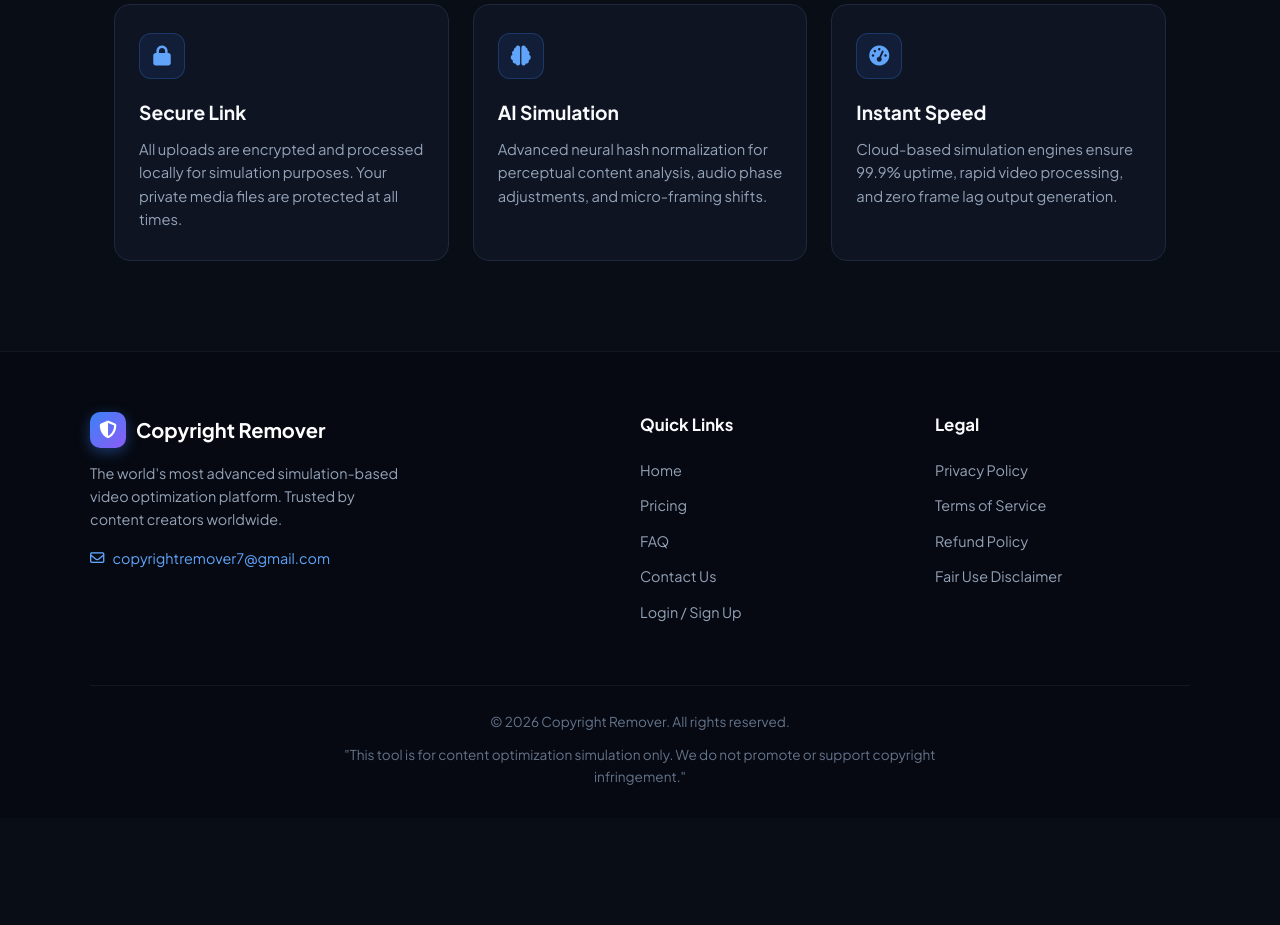
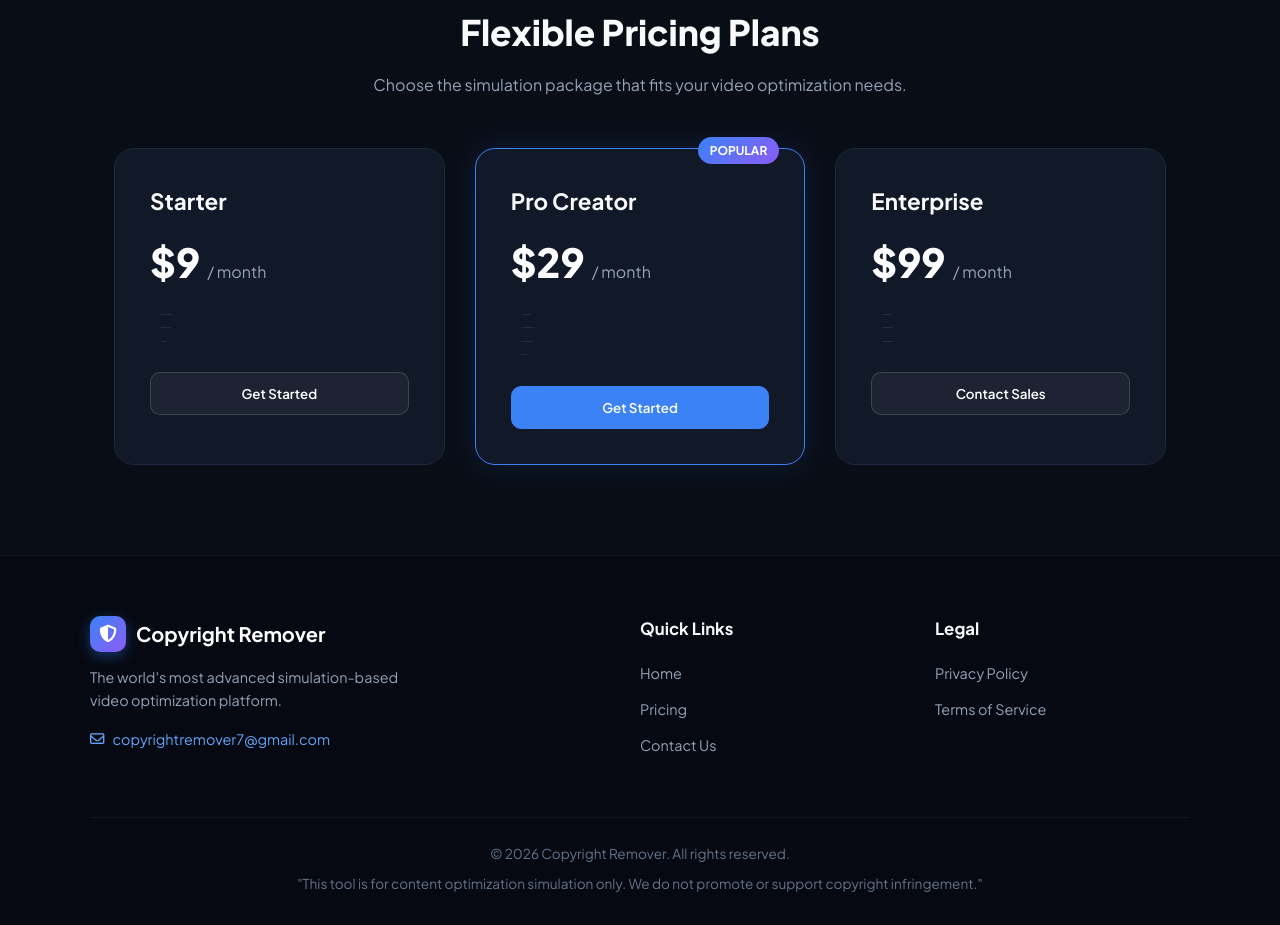
Before and after one commit to rakeshkumar95893/copy-right, a plain HTML site: page index.html in a window 1280 px wide. Shown: the part 1009-1934 px from the top of the page. Before the commit the page ends 1827 px from the top, so only its background shows below. Drawn offline with Linux system fonts and the light colour scheme.

Commit message:
Update index.html

```diff
--- a/index.html
+++ b/index.html
@@ -4,8 +4,7 @@
     <meta charset="UTF-8">
     <meta name="viewport" content="width=device-width, initial-scale=1.0">
     <title>Copyright Remover Tool 2026 | AI Video Optimization</title>
-    <link rel="preconnect" href="https://fonts.googleapis.com">
-    <link rel="preconnect" href="https://fonts.gstatic.com" crossorigin>
+    <!-- Fonts & Icons -->
     <link href="https://fonts.googleapis.com/css2?family=Plus+Jakarta+Sans:wght@400;500;600;700;800&display=swap" rel="stylesheet">
     <link rel="stylesheet" href="https://cdnjs.cloudflare.com/ajax/libs/font-awesome/6.4.0/css/all.min.css">
     <style>
@@ -26,6 +25,7 @@
             padding: 0;
             box-sizing: border-box;
             font-family: var(--font-main);
+            scroll-behavior: smooth;
         }
 
         body {
@@ -35,7 +35,6 @@
             line-height: 1.6;
         }
 
-        /* Ambient glowing background circles */
         .glow-sphere {
             position: fixed;
             width: 500px;
@@ -49,7 +48,6 @@
         .glow-1 { top: -100px; left: -100px; }
         .glow-2 { top: 40%; right: -150px; background: radial-gradient(circle, rgba(139, 92, 246, 0.12), transparent 70%); }
 
-        /* Navigation */
         header {
             position: sticky;
             top: 0;
@@ -123,10 +121,8 @@
         .nav-btn:hover {
             background: #fff;
             color: #090d16 !important;
-            box-shadow: 0 0 15px rgba(255, 255, 255, 0.3);
         }
 
-        /* Hero Section */
         .hero {
             position: relative;
             z-index: 1;
@@ -150,17 +146,11 @@
             margin-bottom: 24px;
         }
 
-        .badge-pill i {
-            font-size: 0.75rem;
-            color: #38bdf8;
-        }
-
         .hero h1 {
             font-size: clamp(2.3rem, 5vw, 3.4rem);
             line-height: 1.15;
             font-weight: 800;
             margin-bottom: 18px;
-            letter-spacing: -0.02em;
         }
 
         .gradient-text {
@@ -176,7 +166,6 @@
             margin: 0 auto 36px;
         }
 
-        /* Social Proof Stats */
         .stats-bar {
             display: flex;
             justify-content: center;
@@ -193,11 +182,8 @@
             color: #cbd5e1;
         }
 
-        .stat-item i {
-            color: #fbbf24;
-        }
+        .stat-item i { color: #fbbf24; }
 
-        /* Main Uploader Box */
         .uploader-card {
             background: var(--card-bg);
             border: 1px solid var(--card-border);
@@ -205,8 +191,7 @@
             padding: 40px;
             max-width: 640px;
             margin: 0 auto 60px;
-            box-shadow: 0 20px 40px rgba(0, 0, 0, 0.5), inset 0 1px 0 rgba(255, 255, 255, 0.05);
-            position: relative;
+            box-shadow: 0 20px 40px rgba(0, 0, 0, 0.5);
         }
 
         .upload-area {
@@ -216,13 +201,11 @@
             padding: 45px 20px;
             cursor: pointer;
             transition: all 0.3s ease;
-            position: relative;
         }
 
-        .upload-area:hover, .upload-area.dragover {
+        .upload-area:hover {
             border-color: #3b82f6;
             background: rgba(59, 130, 246, 0.05);
-            transform: translateY(-2px);
         }
 
         .upload-icon {
@@ -242,18 +225,14 @@
             font-size: 0.88rem;
             color: var(--text-muted);
             text-transform: uppercase;
-            letter-spacing: 0.05em;
         }
 
-        .file-input {
-            display: none;
-        }
+        .file-input { display: none; }
 
         .file-status {
             margin-top: 15px;
             font-size: 0.9rem;
             color: #38bdf8;
-            font-weight: 500;
             display: none;
         }
 
@@ -269,24 +248,19 @@
             font-weight: 700;
             cursor: pointer;
             transition: all 0.3s ease;
-            box-shadow: 0 10px 25px rgba(37, 99, 235, 0.35);
             display: flex;
             align-items: center;
             justify-content: center;
             gap: 10px;
         }
 
-        .btn-action:hover {
-            opacity: 0.95;
-            transform: translateY(-2px);
-            box-shadow: 0 14px 28px rgba(37, 99, 235, 0.45);
-        }
+        .btn-action:hover { opacity: 0.95; transform: translateY(-2px); }
 
-        /* Progress Bar */
         .progress-wrapper {
             margin-top: 20px;
             display: none;
         }
+
         .progress-bar-container {
             width: 100%;
             height: 8px;
@@ -295,12 +269,14 @@
             overflow: hidden;
             margin-bottom: 8px;
         }
+
         .progress-bar-fill {
             width: 0%;
             height: 100%;
             background: linear-gradient(90deg, #3b82f6, #06b6d4, #10b981);
             transition: width 0.3s ease;
         }
+
         .progress-text {
             font-size: 0.85rem;
             color: var(--text-muted);
@@ -308,54 +284,97 @@
             justify-content: space-between;
         }
 
-        /* Feature Cards */
-        .features-grid {
+        /* Pricing Section */
+        .pricing-section {
             max-width: 1100px;
             margin: 0 auto 90px;
             padding: 0 24px;
-            display: grid;
-            grid-template-columns: repeat(auto-fit, minmax(280px, 1fr));
-            gap: 24px;
+            text-align: center;
         }
 
-        .feature-card {
-            background: rgba(17, 24, 39, 0.7);
-            border: 1px solid var(--card-border);
-            border-radius: 16px;
-            padding: 28px 24px;
-            text-align: left;
-            transition: transform 0.3s ease, border-color 0.3s ease;
+        .pricing-section h2 {
+            font-size: 2.2rem;
+            font-weight: 800;
+            margin-bottom: 12px;
         }
 
-        .feature-card:hover {
-            transform: translateY(-4px);
-            border-color: rgba(99, 102, 241, 0.4);
+        .pricing-section p {
+            color: var(--text-muted);
+            margin-bottom: 50px;
         }
 
-        .feature-icon-box {
-            width: 46px;
-            height: 46px;
-            border-radius: 12px;
-            background: rgba(59, 130, 246, 0.1);
-            border: 1px solid rgba(59, 130, 246, 0.25);
+        .pricing-grid {
+            display: grid;
+            grid-template-columns: repeat(auto-fit, minmax(300px, 1fr));
+            gap: 30px;
+            text-align: left;
+        }
+
+        .pricing-card {
+            background: var(--card-bg);
+            border: 1px solid var(--card-border);
+            border-radius: 20px;
+            padding: 35px;
+            position: relative;
+        }
+
+        .pricing-card.popular {
+            border-color: #3b82f6;
+            box-shadow: 0 0 30px rgba(59, 130, 246, 0.15);
+        }
+
+        .popular-badge {
+            position: absolute;
+            top: -12px;
+            right: 25px;
+            background: linear-gradient(135deg, #3b82f6, #8b5cf6);
+            color: #fff;
+            font-size: 0.75rem;
+            font-weight: 700;
+            padding: 4px 12px;
+            border-radius: 20px;
+        }
+
+        .pricing-card h3 { font-size: 1.4rem; margin-bottom: 10px; }
+        .price { font-size: 2.5rem; font-weight: 800; color: #fff; margin-bottom: 20px; }
+        .price span { font-size: 1rem; color: var(--text-muted); font-weight: 400; }
+
+        .pricing-features {
+            list-style: none;
+            margin-bottom: 30px;
+        }
+
+        .pricing-features li {
+            margin-bottom: 12px;
+            color: var(--text-muted);
+            font-size: 0.95px;
             display: flex;
             align-items: center;
-            justify-content: center;
-            color: #60a5fa;
-            font-size: 1.25rem;
-            margin-bottom: 18px;
+            gap: 10px;
         }
 
-        .feature-card h3 {
-            font-size: 1.2rem;
-            font-weight: 700;
-            margin-bottom: 10px;
+        .pricing-features li i { color: #10b981; }
+
+        .btn-pricing {
+            width: 100%;
+            padding: 12px;
+            border-radius: 10px;
+            border: 1px solid rgba(255, 255, 255, 0.15);
+            background: rgba(255, 255, 255, 0.05);
+            color: #fff;
+            font-weight: 600;
+            cursor: pointer;
+            transition: 0.2s;
         }
 
-        .feature-card p {
-            color: var(--text-muted);
-            font-size: 0.92rem;
-            line-height: 1.6;
+        .pricing-card.popular .btn-pricing {
+            background: #3b82f6;
+            border-color: #3b82f6;
+        }
+
+        .pricing-card .btn-pricing:hover {
+            background: #fff;
+            color: #000;
         }
 
         /* Footer */
@@ -375,98 +394,35 @@
         }
 
         @media (max-width: 768px) {
-            .footer-container {
-                grid-template-columns: 1fr;
-                gap: 30px;
-            }
-            .nav-links {
-                display: none;
-            }
+            .footer-container { grid-template-columns: 1fr; gap: 30px; }
+            .nav-links { display: none; }
         }
 
-        .footer-brand p {
-            color: var(--text-muted);
-            font-size: 0.9rem;
-            margin-top: 14px;
-            max-width: 320px;
-        }
-
-        .footer-contact {
-            margin-top: 16px;
-            color: #60a5fa;
-            font-size: 0.9rem;
-            display: flex;
-            align-items: center;
-            gap: 8px;
-        }
-
-        .footer-column h4 {
-            color: #f8fafc;
-            font-size: 1.05rem;
-            margin-bottom: 18px;
-            font-weight: 700;
-        }
-
-        .footer-column ul {
-            list-style: none;
-        }
-
-        .footer-column ul li {
-            margin-bottom: 10px;
-        }
-
-        .footer-column ul li a {
-            color: var(--text-muted);
-            text-decoration: none;
-            font-size: 0.9rem;
-            transition: color 0.2s ease;
-        }
-
-        .footer-column ul li a:hover {
-            color: #fff;
-        }
-
-        .footer-bottom {
-            max-width: 1100px;
-            margin: 0 auto;
-            padding-top: 25px;
-            border-top: 1px solid rgba(255, 255, 255, 0.05);
-            display: flex;
-            flex-direction: column;
-            align-items: center;
-            gap: 12px;
-            text-align: center;
-        }
-
-        .footer-bottom p {
-            font-size: 0.85rem;
-            color: #64748b;
-        }
-
-        .disclaimer-box {
-            font-size: 0.8rem;
-            color: #475569;
-            max-width: 680px;
-        }
+        .footer-brand p { color: var(--text-muted); font-size: 0.9rem; margin-top: 14px; max-width: 320px; }
+        .footer-contact { margin-top: 16px; color: #60a5fa; font-size: 0.9rem; display: flex; align-items: center; gap: 8px; }
+        .footer-column h4 { color: #f8fafc; font-size: 1.05rem; margin-bottom: 18px; font-weight: 700; }
+        .footer-column ul { list-style: none; }
+        .footer-column ul li { margin-bottom: 10px; }
+        .footer-column ul li a { color: var(--text-muted); text-decoration: none; font-size: 0.9rem; transition: color 0.2s; }
+        .footer-column ul li a:hover { color: #fff; }
+        .footer-bottom { max-width: 1100px; margin: 0 auto; padding-top: 25px; border-top: 1px solid rgba(255, 255, 255, 0.05); text-align: center; }
+        .footer-bottom p { font-size: 0.85rem; color: #64748b; }
+        .disclaimer-box { font-size: 0.8rem; color: #475569; margin-top: 8px; }
     </style>
 </head>
 <body>
 
-    <!-- Ambient glowing backgrounds -->
     <div class="glow-sphere glow-1"></div>
     <div class="glow-sphere glow-2"></div>
 
-    <!-- Navigation Header -->
     <header>
         <div class="nav-container">
             <a href="#" class="logo">
-                <div class="logo-icon">
-                    <i class="fa-solid fa-shield-halved"></i>
-                </div>
+                <div class="logo-icon"><i class="fa-solid fa-shield-halved"></i></div>
                 <span>Copyright Remover</span>
             </a>
             <ul class="nav-links">
-                <li><a href="#home">Home</a></li>
+                <li><a href="#">Home</a></li>
                 <li><a href="#pricing">Pricing</a></li>
                 <li><a href="#contact">Contact</a></li>
                 <li><a href="#login" class="nav-btn">Log In / Sign Up</a></li>
@@ -474,7 +430,6 @@
         </div>
     </header>
 
-    <!-- Main Hero Section -->
     <main>
         <section class="hero" id="home">
             <div class="badge-pill">
@@ -482,50 +437,28 @@
                 <span>New AI Engine 2.0 Live</span>
             </div>
 
-            <h1>
-                Copyright Remover <br>
-                <span class="gradient-text">Simulation Instantly</span>
-            </h1>
+            <h1>Copyright Remover <br><span class="gradient-text">Simulation Instantly</span></h1>
+            <p>Professional AI deep-clean technology. Upload your video below to simulate advanced content optimization and perceptual hash modification.</p>
 
-            <p>
-                Professional AI deep-clean technology. Upload your video below to simulate advanced content optimization and perceptual hash modification.
-            </p>
-
-            <!-- Social Proof Statistics -->
             <div class="stats-bar">
-                <div class="stat-item">
-                    <i class="fa-solid fa-users"></i>
-                    <span><strong>20k+</strong> Trusted Users</span>
-                </div>
-                <div class="stat-item">
-                    <i class="fa-solid fa-film"></i>
-                    <span><strong>50k+</strong> Videos Processed</span>
-                </div>
-                <div class="stat-item">
-                    <i class="fa-solid fa-star"></i>
-                    <span><strong>4.9/5</strong> Rating</span>
-                </div>
+                <div class="stat-item"><i class="fa-solid fa-users"></i><span><strong>20k+</strong> Trusted Users</span></div>
+                <div class="stat-item"><i class="fa-solid fa-film"></i><span><strong>50k+</strong> Videos Processed</span></div>
+                <div class="stat-item"><i class="fa-solid fa-star"></i><span><strong>4.9/5</strong> Rating</span></div>
             </div>
 
-            <!-- Upload Box Component -->
             <div class="uploader-card">
                 <input type="file" id="videoFileInput" class="file-input" accept="video/mp4,video/avi,video/mkv,video/mov,video/webm">
-
                 <div class="upload-area" id="dropZone" onclick="document.getElementById('videoFileInput').click()">
-                    <div class="upload-icon">
-                        <i class="fa-solid fa-cloud-arrow-up"></i>
-                    </div>
+                    <div class="upload-icon"><i class="fa-solid fa-cloud-arrow-up"></i></div>
                     <div class="upload-title">Upload your video</div>
                     <div class="upload-subtitle">MP4, AVI, MKV, MOV, WEBM (UP TO 500MB)</div>
                     <div class="file-status" id="fileStatus"></div>
                 </div>
 
                 <button class="btn-action" id="processBtn" onclick="handleSimulation()">
-                    <i class="fa-solid fa-wand-magic-sparkles"></i>
-                    <span>Remove Copyright</span>
+                    <i class="fa-solid fa-wand-magic-sparkles"></i><span>Remove Copyright</span>
                 </button>
 
-                <!-- Processing animation wrapper -->
                 <div class="progress-wrapper" id="progressWrapper">
                     <div class="progress-bar-container">
                         <div class="progress-bar-fill" id="progressBar"></div>
@@ -538,85 +471,89 @@
             </div>
         </section>
 
-        <!-- Feature Highlights Section -->
-        <section class="features-grid">
-            <div class="feature-card">
-                <div class="feature-icon-box">
-                    <i class="fa-solid fa-lock"></i>
+        <!-- Pricing Section Added -->
+        <section class="pricing-section" id="pricing">
+            <h2>Flexible Pricing Plans</h2>
+            <p>Choose the simulation package that fits your video optimization needs.</p>
+            <div class="pricing-grid">
+                <div class="pricing-card">
+                    <h3>Starter</h3>
+                    <div class="price">$9 <span>/ month</span></div>
+                    <ul class="pricing-features">
+                        <li><i class="fa-solid fa-check"></i> Up to 10 Video Simulations</li>
+                        <li><i class="fa-solid fa-check"></i> Standard Hash Analysis</li>
+                        <li><i class="fa-solid fa-check"></i> Email Support</li>
+                    </ul>
+                    <button class="btn-pricing">Get Started</button>
                 </div>
-                <h3>Secure Link</h3>
-                <p>All uploads are encrypted and processed locally for simulation purposes. Your private media files are protected at all times.</p>
-            </div>
 
-            <div class="feature-card">
-                <div class="feature-icon-box">
-                    <i class="fa-solid fa-brain"></i>
+                <div class="pricing-card popular">
+                    <div class="popular-badge">POPULAR</div>
+                    <h3>Pro Creator</h3>
+                    <div class="price">$29 <span>/ month</span></div>
+                    <ul class="pricing-features">
+                        <li><i class="fa-solid fa-check"></i> Unlimited Simulations</li>
+                        <li><i class="fa-solid fa-check"></i> Advanced AI Deep-Clean 2.0</li>
+                        <li><i class="fa-solid fa-check"></i> Priority Processing Speed</li>
+                        <li><i class="fa-solid fa-check"></i> 24/7 Support</li>
+                    </ul>
+                    <button class="btn-pricing">Get Started</button>
                 </div>
-                <h3>AI Simulation</h3>
-                <p>Advanced neural hash normalization for perceptual content analysis, audio phase adjustments, and micro-framing shifts.</p>
-            </div>
 
-            <div class="feature-card">
-                <div class="feature-icon-box">
-                    <i class="fa-solid fa-gauge-high"></i>
+                <div class="pricing-card">
+                    <h3>Enterprise</h3>
+                    <div class="price">$99 <span>/ month</span></div>
+                    <ul class="pricing-features">
+                        <li><i class="fa-solid fa-check"></i> Team Access (5 Seats)</li>
+                        <li><i class="fa-solid fa-check"></i> Custom API Integrations</li>
+                        <li><i class="fa-solid fa-check"></i> Dedicated Cloud Servers</li>
+                    </ul>
+                    <button class="btn-pricing">Contact Sales</button>
                 </div>
-                <h3>Instant Speed</h3>
-                <p>Cloud-based simulation engines ensure 99.9% uptime, rapid video processing, and zero frame lag output generation.</p>
             </div>
         </section>
     </main>
 
-    <!-- Footer -->
-    <footer>
+    <footer id="contact">
         <div class="footer-container">
             <div class="footer-brand">
                 <a href="#" class="logo">
-                    <div class="logo-icon">
-                        <i class="fa-solid fa-shield-halved"></i>
-                    </div>
+                    <div class="logo-icon"><i class="fa-solid fa-shield-halved"></i></div>
                     <span>Copyright Remover</span>
                 </a>
-                <p>The world's most advanced simulation-based video optimization platform. Trusted by content creators worldwide.</p>
+                <p>The world's most advanced simulation-based video optimization platform.</p>
                 <div class="footer-contact">
                     <i class="fa-regular fa-envelope"></i>
                     <span>copyrightremover7@gmail.com</span>
                 </div>
             </div>
 
-            <div class="footer-column" id="pricing">
+            <div class="footer-column">
                 <h4>Quick Links</h4>
                 <ul>
-                    <li><a href="#home">Home</a></li>
+                    <li><a href="#">Home</a></li>
                     <li><a href="#pricing">Pricing</a></li>
-                    <li><a href="#faq">FAQ</a></li>
                     <li><a href="#contact">Contact Us</a></li>
-                    <li><a href="#login">Login / Sign Up</a></li>
                 </ul>
             </div>
 
-            <div class="footer-column" id="contact">
+            <div class="footer-column">
                 <h4>Legal</h4>
                 <ul>
-                    <li><a href="#privacy">Privacy Policy</a></li>
-                    <li><a href="#terms">Terms of Service</a></li>
-                    <li><a href="#refund">Refund Policy</a></li>
-                    <li><a href="#fairuse">Fair Use Disclaimer</a></li>
+                    <li><a href="#">Privacy Policy</a></li>
+                    <li><a href="#">Terms of Service</a></li>
                 </ul>
             </div>
         </div>
 
         <div class="footer-bottom">
             <p>&copy; 2026 Copyright Remover. All rights reserved.</p>
-            <p class="disclaimer-box">
-                "This tool is for content optimization simulation only. We do not promote or support copyright infringement."
-            </p>
+            <p class="disclaimer-box">"This tool is for content optimization simulation only. We do not promote or support copyright infringement."</p>
         </div>
     </footer>
 
-    <!-- Interactive Script -->
     <script>
         const fileInput = document.getElementById('videoFileInput');
-        const dropZone = document.getElementById('dropZone');
         const fileStatus = document.getElementById('fileStatus');
         const progressWrapper = document.getElementById('progressWrapper');
         const progressBar = document.getElementById('progressBar');
@@ -631,37 +568,11 @@
             }
         });
 
-        // Drag and drop handlers
-        ['dragenter', 'dragover'].forEach(eventName => {
-            dropZone.addEventListener(eventName, (e) => {
-                e.preventDefault();
-                dropZone.classList.add('dragover');
-            }, false);
-        });
-
-        ['dragleave', 'drop'].forEach(eventName => {
-            dropZone.addEventListener(eventName, (e) => {
-                e.preventDefault();
-                dropZone.classList.remove('dragover');
-            }, false);
-        });
-
-        dropZone.addEventListener('drop', (e) => {
-            const dt = e.dataTransfer;
-            const files = dt.files;
-            if (files.length > 0) {
-                fileInput.files = files;
-                fileStatus.style.display = 'block';
-                fileStatus.textContent = 'Selected: ' + files[0].name + ' (' + (files[0].size / (1024*1024)).toFixed(2) + ' MB)';
-            }
-        });
-
         function handleSimulation() {
             if (!fileInput.files.length) {
-                alert('Pehle koi video file select ya drop karein!');
+                alert('Pehle koi video file select karein!');
                 return;
             }
-
             progressWrapper.style.display = 'block';
             let percent = 0;
             const stages = [
@@ -677,10 +588,8 @@
                 if (percent > 100) {
                     percent = 100;
                     clearInterval(interval);
-                    processStatus.textContent = 'Simulation Complete! (Ready to download)';
-                    setTimeout(() => {
-                        alert('Video processing simulation complete!');
-                    }, 400);
+                    processStatus.textContent = 'Simulation Complete!';
+                    setTimeout(() => alert('Video processing simulation complete!'), 400);
                 } else {
                     progressBar.style.width = percent + '%';
                     processPercent.textContent = percent + '%';
```
